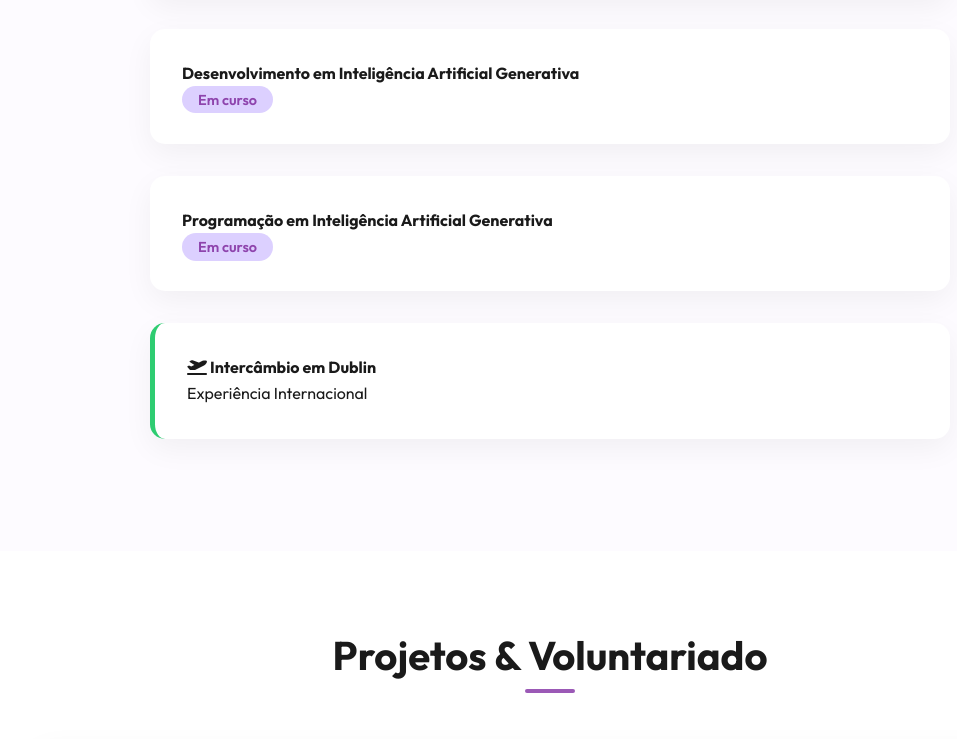
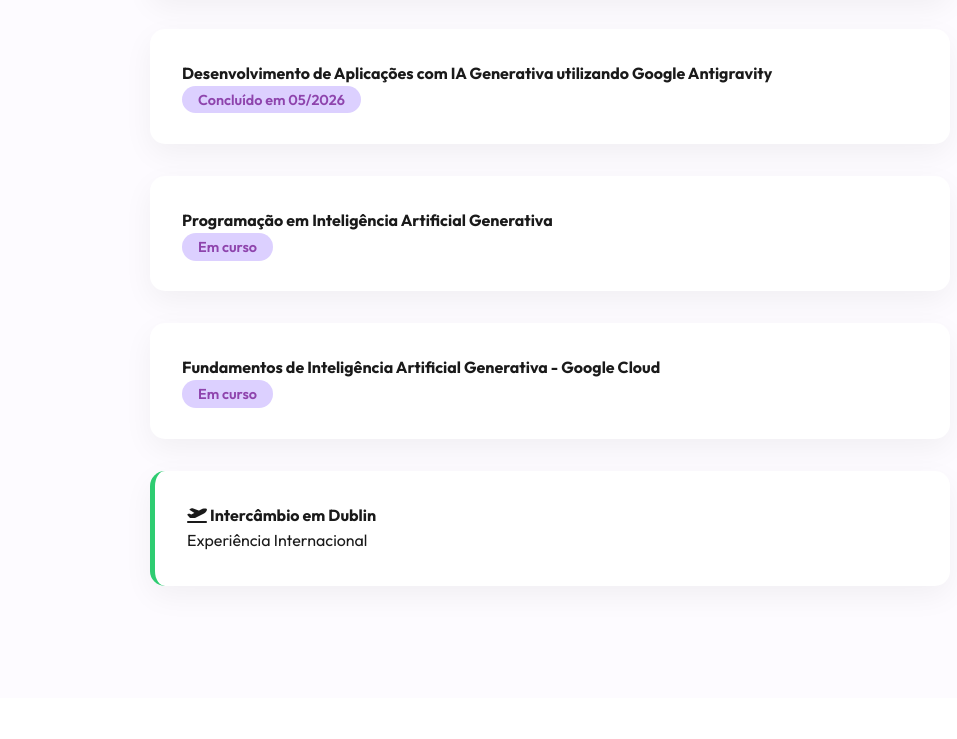
Before and after one commit to maryreginaf15/mariana-ferreira-portfolio, a plain HTML site: page assets/index.html in a window 1280 px wide. Shown: the part 4148-4887 px from the top of the page, without its empty margins (90-1047 px from the left). Drawn offline with Linux system fonts and the light colour scheme; files whose address does not match are found by name.

Commit message:
Update index.html

```diff
--- a/assets/index.html
+++ b/assets/index.html
@@ -189,11 +189,15 @@
                     <p>Concluído em 02/2026</p>
                 </div>
                 <div class="timeline-item">
-                    <h4>Desenvolvimento em Inteligência Artificial Generativa</h4>
-                    <p><span class="exp-date">Em curso</span></p>
+                    <h4>Desenvolvimento de Aplicações com IA Generativa utilizando Google Antigravity</h4>
+                    <p><span class="exp-date">Concluído em 05/2026</span></p>
                 </div>
                 <div class="timeline-item">
                     <h4>Programação em Inteligência Artificial Generativa</h4>
+                    <p><span class="exp-date">Em curso</span></p>
+                </div>
+                 <div class="timeline-item">
+                    <h4>Fundamentos de Inteligência Artificial Generativa - Google Cloud</h4>
                     <p><span class="exp-date">Em curso</span></p>
                 </div>
                 <div class="timeline-item" style="border-left: 5px solid #2ecc71;">
```
